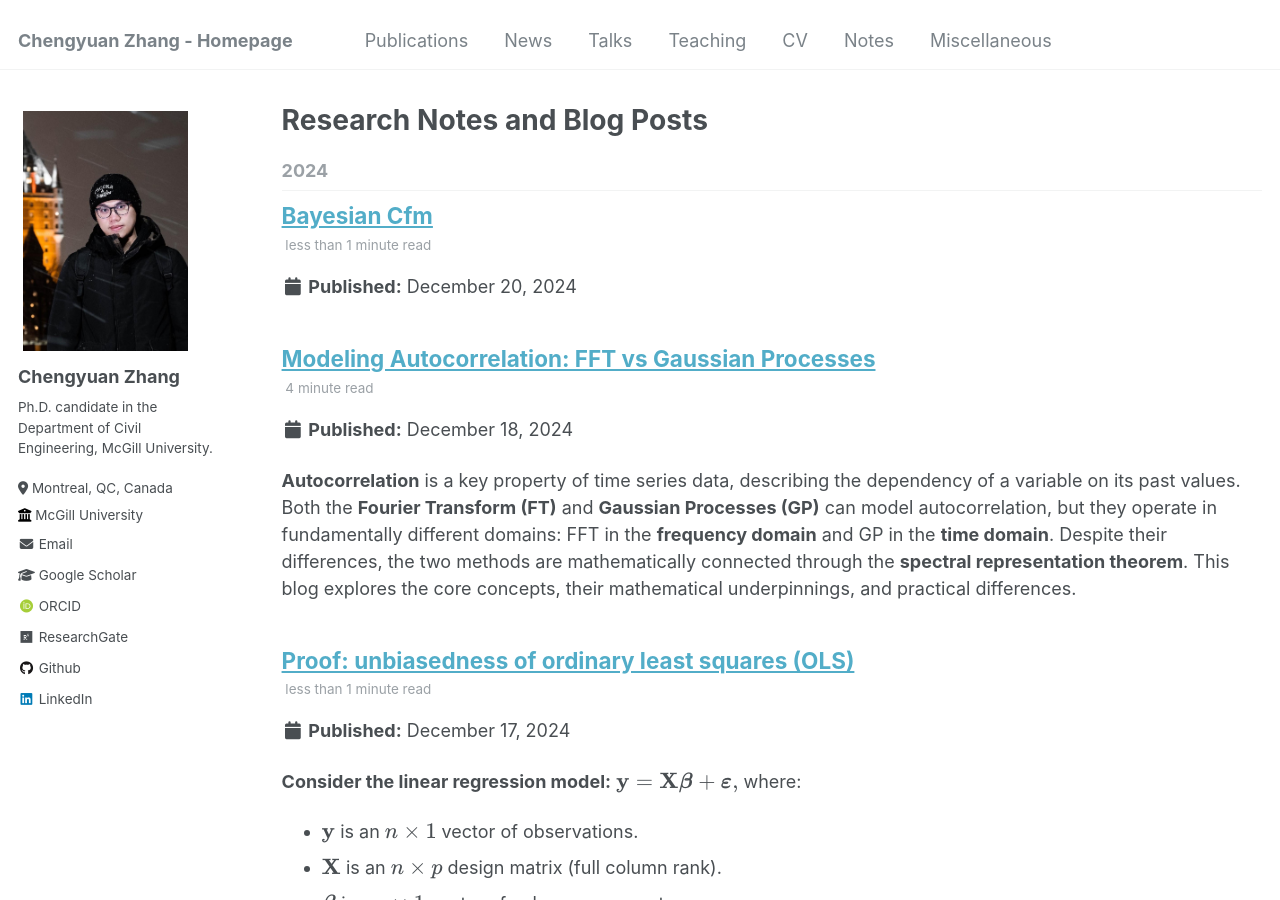
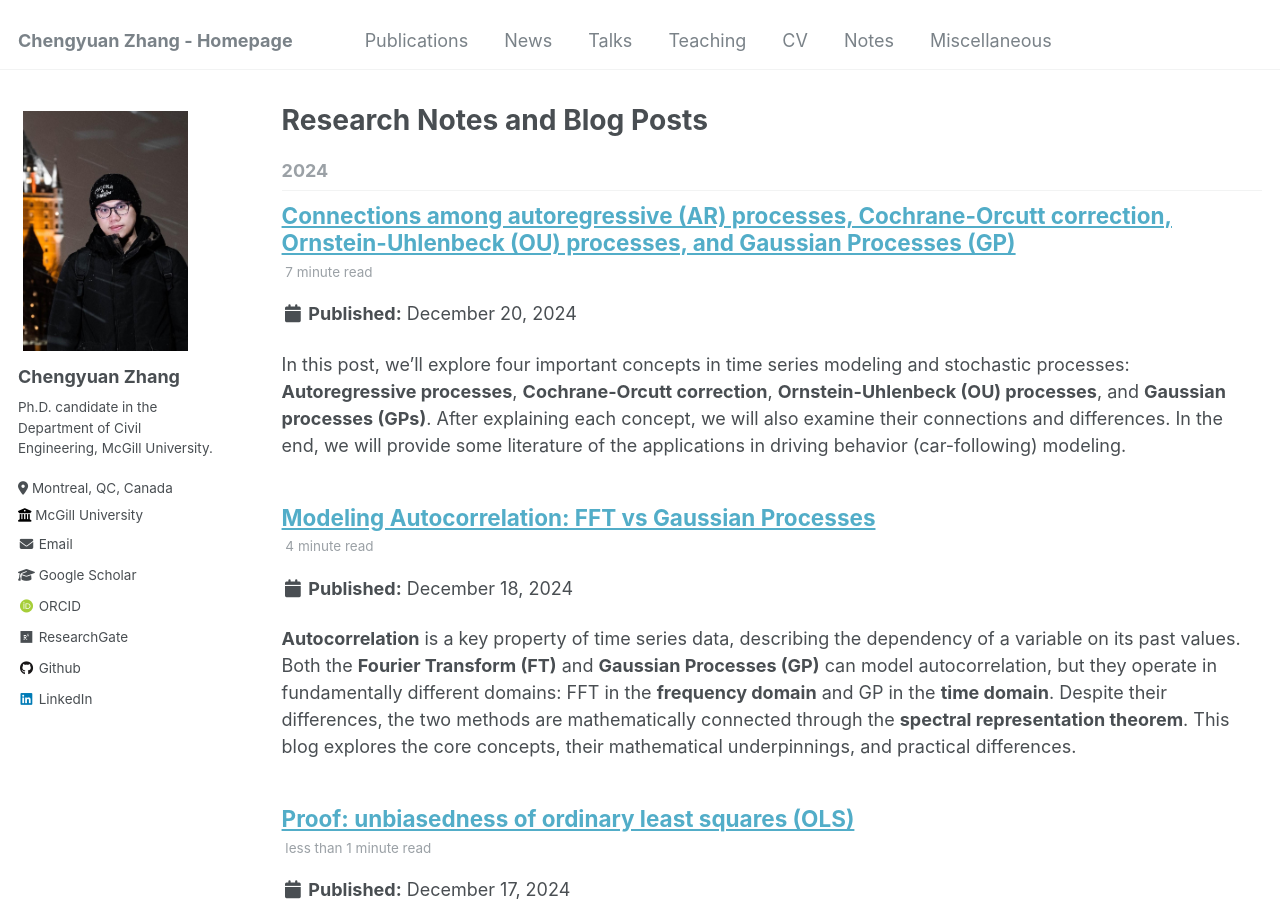
Before and after one commit to Chengyuan-Zhang/chengyuan-zhang.github.io, a Jekyll site: the page built from _pages/blog-posts.html, in a window 1280 px wide and 900 px high. Built offline with Jekyll 4.4.1, drawn with Linux system fonts in a browser that asks for light colours; some web fonts are replaced; formulas are drawn with MathJax 3; comment, search, counter and statistics services are not loaded; some of the changed lines change nothing that is shown.

Commit message:
update post

```diff
--- a/_pages/notes.md
+++ b/_pages/notes.md
@@ -23,6 +23,8 @@ author_profile: true
 - [Modeling Autocorrelation: FFT vs Gaussian Processes](/posts/autocorrelation);📙📕
 - Bayesian calibration of car-following models: To be updated;
 - Autoregressive (AR) processes: To be updated;
+- [Connections among AR processes, Cochrane-Orcutt correction, Ornstein-Uhlenbeck processes, and Gaussian
+  Processes](/posts/processes_connections/);
 - [Matrix Derivative of Frobenius norm involving Hadamard Product](/posts/matrix-derivative/);📕
 - [《社会型交互与自动驾驶：综述》 - Enzo的文章 - 知乎](https://zhuanlan.zhihu.com/p/557203965);📘📗
 - [多输出高斯过程 (multiple output GP) - Enzo的文章 - 知乎](https://zhuanlan.zhihu.com/p/400628960);📙
--- /dev/null
+++ b/_posts/2024-12-20-multiple_processes_connection.md
@@ -0,0 +1,179 @@
+---
+title: 'Connections among autoregressive (AR) processes, Cochrane-Orcutt correction, Ornstein-Uhlenbeck (OU) processes,
+and Gaussian Processes (GP)'
+date: 2024-12-20
+permalink: /posts/processes_connections/
+tags:
+
+- autocorrelation
+- autoregressive processes
+- Cochrane-Orcutt correction
+- Gaussian processes
+- Ornstein-Uhlenbeck processes
+
+---
+
+In this post, we’ll explore four important concepts in time series modeling and stochastic processes: **Autoregressive
+processes**, **Cochrane-Orcutt correction**, **Ornstein-Uhlenbeck (OU) processes**, and **Gaussian processes (GPs)**. After explaining each concept, we will also examine their connections and differences. In the end, we will
+provide some literature of the applications in driving behavior (car-following) modeling.
+
+## Autoregressive Processes (AR)
+
+An **Autoregressive process (AR)** is a type of stochastic process where the value at time \\( t \\) is linearly
+dependent
+on its previous values, along with a random noise term. The **AR(1) process**, or first-order autoregressive process, is
+the simplest form:
+
+$$
+x_t = \phi x_{t-1} + \epsilon_t
+$$
+
+where:
+
+- \\( \phi \\) is the autoregressive coefficient (typically \\( \mid \phi\mid  < 1 \\) for stationarity),
+- \\( \epsilon_t \\) is white noise with zero mean and constant variance.
+
+The key feature of an AR(1) process is that it models the relationship between successive time points in a time series.
+The autocorrelation function (ACF) of the AR(1) process decays exponentially as the lag increases:
+
+$$
+\text{ACF}(h) = \phi^h
+$$
+
+where \\( h \\) is the lag.
+
+## Cochrane-Orcutt Correction
+
+The **Cochrane-Orcutt correction** is a method for correcting serial correlation in the residuals of a regression model,
+particularly when the residuals follow an **AR(1) process**. The correction assumes that the errors are serially
+correlated and helps to improve the efficiency of the regression estimates.
+
+### Steps in the Cochrane-Orcutt Procedure:
+
+1. **Estimate the AR(1) parameter**: Fit an auxiliary regression on the residuals from the original model to estimate
+   the autoregressive parameter \\( \rho \\).
+2. **Transform the variables**: Use the estimated \\( \rho \\) to adjust both the dependent and independent variables,
+   removing the autocorrelation.
+3. **Re-estimate the model**: Fit the regression model again using the transformed variables to obtain more reliable
+   parameter estimates.
+
+The **Cochrane-Orcutt correction** is based on the assumption that the autocorrelation of the residuals can be modeled
+by an AR(1) process, and it is typically used in time series data or panel data models where autocorrelation is present.
+
+## Ornstein-Uhlenbeck (OU) Processes
+
+The **Ornstein-Uhlenbeck (OU) process** is a **continuous-time** mean-reverting stochastic process. It models how a
+variable returns to a long-term mean over time, influenced by both deterministic and random components. The process is
+governed by the following stochastic differential equation (SDE):
+
+$$
+dx_t = -\theta (x_t - \mu) dt + \sigma dW_t
+$$
+
+where:
+
+- \\( \theta \\) is the rate of mean reversion (how quickly the process returns to the mean \\( \mu \\)),
+- \\( \mu \\) is the long-term mean,
+- \\( \sigma \\) is the standard deviation of the process,
+- \\( W_t \\) is a Wiener process (standard Brownian motion).
+
+The key feature of the OU process is that it exhibits **mean reversion** and its autocorrelation decays exponentially.
+For small time intervals, the OU process can be discretized to resemble an AR(1) process.
+
+## Gaussian Processes with Matérn Kernel
+
+A **Gaussian process (GP)** is a collection of random variables, any finite subset of which has a joint Gaussian
+distribution. A GP is specified by its **mean function** and **covariance function** (or kernel). The **Matérn kernel**
+is a commonly used kernel in Gaussian process modeling, particularly because it allows for flexible modeling of
+smoothness in the process.
+
+The Matérn kernel is defined as:
+
+$$
+k(t, t') = \sigma^2 \frac{2^{1-\nu}}{\Gamma(\nu)} \left( \frac{\sqrt{2 \nu \mid t - t'\mid }}{\rho} \right)^\nu K_\nu
+\left(
+\frac{\sqrt{2 \nu \mid t - t'\mid }}{\rho} \right)
+$$
+
+where:
+
+- \\( \sigma^2 \\) is the variance of the process,
+- \\( \nu \\) controls the smoothness of the process (higher \\( \nu \\) leads to smoother functions),
+- \\( \rho \\) is the length-scale parameter (which governs the "wiggliness" of the process),
+- \\( K_\nu \\) is the modified Bessel function of the second kind.
+
+The Matérn kernel is highly flexible, and by varying the value of \\( \nu \\), it can model processes that range from
+very
+rough (for small \\( \nu \\)) to smooth (for large \\( \nu \\)).
+
+### Key Characteristics of the Matérn Kernel:
+
+- **\\( \nu = 1/2 \\)**: Corresponds to the **Brownian motion**, which has rough paths with infinite variation.
+- **\\( \nu = 3/2 \\)** and **\\( \nu = 5/2 \\)**: These values produce smoother, more regular paths with finite
+  variation.
+
+## Connection and Differences Among AR(1) Process, Cochrane-Orcutt Correction, OU Process, and Gaussian Processes with Matérn Kernel
+
+### 1. **AR(1) Process and OU Process**:
+
+- Both the **AR(1) process** and the **OU process** exhibit **mean-reverting** behavior, meaning they tend to return to
+  a long-term mean.
+- The **AR(1) process** is a **discrete-time process**, while the **OU process** is a **continuous-time process**.
+- The **AR(1) process** can be viewed as a **discretized version** of the **OU process** for small time steps.
+  Specifically, for small time intervals, the **OU process** approximates an **AR(1)** process with an exponential
+  autocorrelation structure.
+
+### 2. **Cochrane-Orcutt Correction and AR(1) Process**:
+
+- The **Cochrane-Orcutt correction** assumes that the residuals in a regression model follow an **AR(1) process** (i.e.,
+  the errors are autocorrelated).
+- By estimating the autoregressive parameter \\( \rho \\), the correction adjusts the data to remove serial correlation,
+  thereby improving the efficiency of the regression estimates.
+
+### 3. **OU Process and Gaussian Processes with Matérn Kernel**:
+
+- The **OU process** is a special case of a **Gaussian process** with a **Matérn kernel** when \\( \nu = 1/2 \\). The
+  Matérn kernel with \\( \nu = 1/2 \\) gives an exponential autocorrelation structure, which is exactly the structure of
+  the **OU process**.
+- **OU processes** model continuous-time systems, while **Gaussian processes with Matérn kernels** are more general and
+  can be used in both continuous-time and discrete-time settings.
+
+### 4. **Key Differences**:
+
+- The **AR(1) process** is a **discrete-time model**, while the **OU process** is a **continuous-time model**.
+- The **AR(1) process** has a simple, linear relationship between successive values, while the **OU process** is modeled
+  using a differential equation and incorporates both a mean-reverting term and stochastic noise.
+- **Cochrane-Orcutt correction** is a technique for correcting autocorrelation in regression models, assuming an AR(1)
+  structure.
+- **Gaussian processes with Matérn kernel** offer a more general framework for modeling time series or spatial data and
+  can accommodate a range of correlation structures, depending on the value of \\( \nu \\).
+
+## Conclusion
+
+In summary, while these concepts may seem distinct at first, they are all related through their focus on autocorrelation
+and mean-reverting behaviors. The **AR(1) process** is a discrete-time autoregressive model with exponential decay in
+correlations, the **OU process** is a continuous-time mean-reverting process with similar autocorrelation behavior, and
+the **Cochrane-Orcutt correction** is a method for addressing autocorrelation in regression models, assuming an AR(1)
+structure. Finally, **Gaussian processes with the Matérn kernel** generalize these models and allow for flexible
+modeling of autocorrelation and smoothness in both time and space.
+
+By understanding the similarities and differences among these models, we can choose the most appropriate framework for
+modeling and analyzing data with temporal dependencies.
+
+## Applications in Driving Behavior (Car-Following) Modeling
+
+1. Using **OU process**:
+    - Treiber, M., Kesting, A., & Helbing, D. (2006). Delays, inaccuracies and anticipation in
+      microscopic traffic models. Physica A: Statistical Mechanics and its Applications, 360(1), 71-88.
+2. Using **Cochrane-Orcutt correction**:
+    - Hoogendoorn, S., & Hoogendoorn, R. (2010). Calibration of microscopic
+      traffic-flow models using multiple data sources. Philosophical Transactions of the Royal Society A: Mathematical,
+      Physical and Engineering Sciences, 368(1928), 4497-4517.
+3. Using **Gaussian processes**:
+    - Zhang, C., & Sun, L. (2024). Bayesian calibration of the intelligent driver model. IEEE
+      Transactions on Intelligent Transportation
+      Systems. [[IEEE TITS](https://ieeexplore.ieee.org/document/10415310)] [[arXiv](https://arXiv.org/abs/2210.03571)] [[code](https://github.com/Chengyuan-Zhang/IDM_Bayesian_Calibration)] [[presentation](https://youtu.be/GIqcL6I7MsU)] [[poster](../files/TRB_poster_MA_IDM_Chengyuan_2022.pdf)]
+4. Using **AR processes**:
+    - Zhang, C., Wang, W., & Sun, L. (2024). Calibrating car-following models via Bayesian dynamic
+      regression. Transportation Research Part C: Emerging Technologies, 104719. (Accepted to ISTTT25 Special
+      Issue) [[TR PartC](https://authors.elsevier.com/sd/article/S0968-090X(24)00240-7)] [[arXiv](https://arXiv.org/pdf/2307.03340.pdf)] [[code](https://github.com/Chengyuan-Zhang/IDM_Bayesian_Calibration)] [[presentation](https://youtu.be/GIqcL6I7MsU)] [[slides](../files/ISTTT25_slides_Chengyuan.pdf)]
```
Also changed, not shown: _posts/2024-12-20-Bayesian-CFM.md (deleted).
